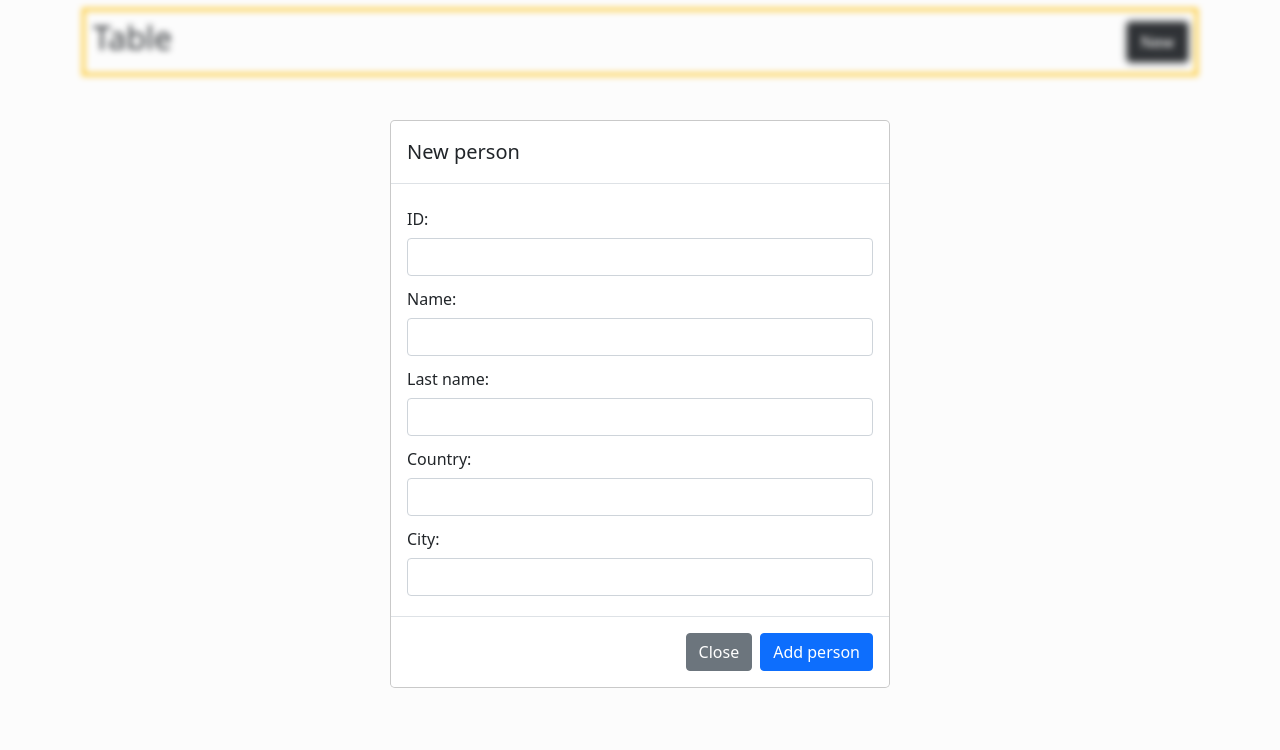
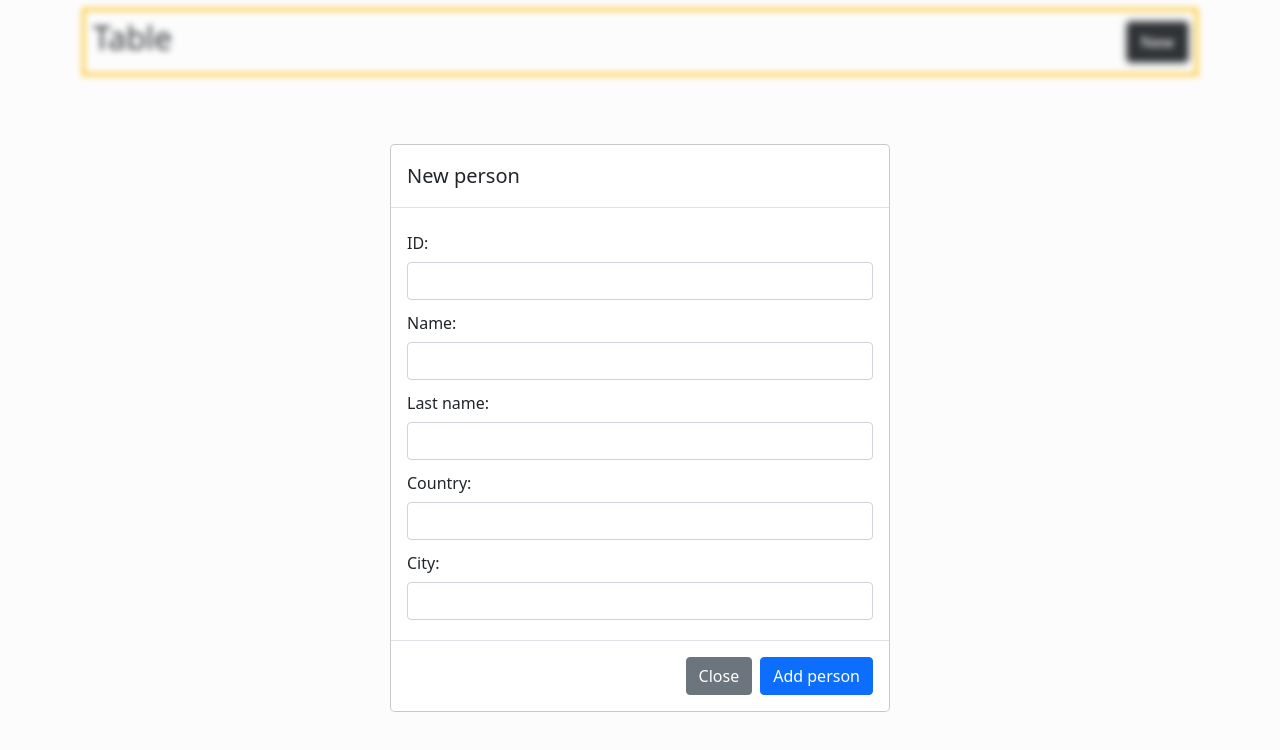
Before and after one commit to Meetyourmaker330/table, a plain HTML site: page index.html in a window 1280 px wide. Both pictures are taken after a click on the button "New". Drawn offline with nearby package versions, Linux system fonts and the light colour scheme.

Commit message:
change css file for modal window

```diff
--- a/main.css
+++ b/main.css
@@ -20,3 +20,10 @@
   display: block;
   z-index: 1000;
 }
+
+.modal-dialog {
+  width: 500px;
+  position: absolute;
+  top: calc(50% - 284px);
+  left: calc(50% - 250px);
+}
```
Also changed, not shown: index.html (+1 -1 lines).
